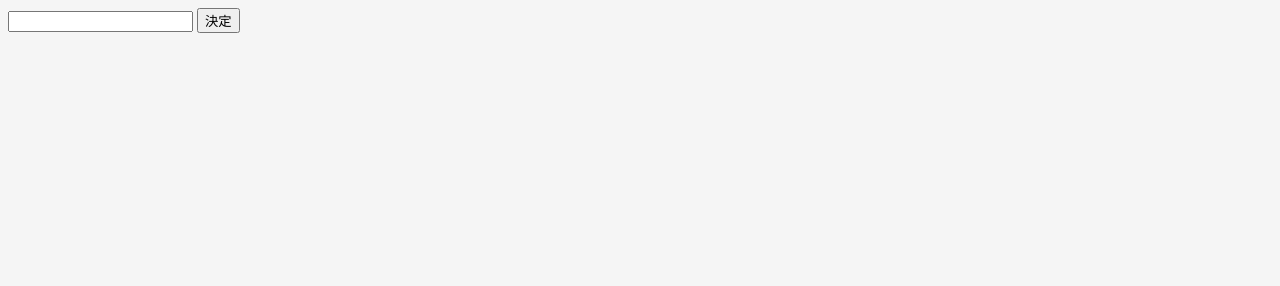
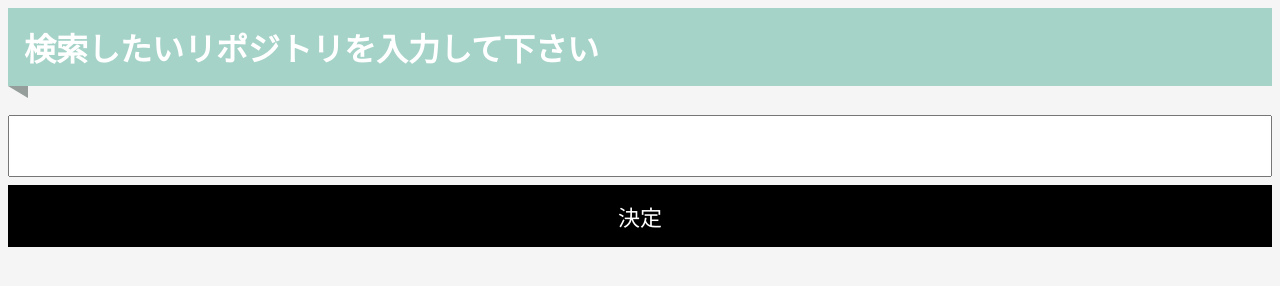
Before and after one commit to yumetonngo1017/intern, a website built with Parcel: page index.html in a window 1280 px wide. Built offline with nearby package versions, Linux system fonts and the light colour scheme.

Commit message:
Update css style

```diff
--- a/index.html
+++ b/index.html
@@ -3,11 +3,12 @@
   <link rel="stylesheet" href="style.css" type="text/css" />
 </head>
 <body>
+  <h1>検索したいリポジトリを入力して下さい</h1>
   <form name="retrieval">
-    <input name="textBox" id="id_textBox" type="text" value="" />
+    <input name="textBox" type="text" id="id_textBox"/>
     <input id="submit" type="button" value="決定"/>
   </form>
-  <h3 id="contant"></h3>
+  <h2 id="contant"></h2>
   <script src="./index.js"></script>
 </body>
 </html>
--- a/index.js
+++ b/index.js
@@ -1,29 +1,29 @@
 // submitボタンのDOM取得する
-var submitBtn = document.getElementById("submit");
+const submitBtn = document.getElementById("submit");
+
 // クリックイベントを登録する
 submitBtn.addEventListener("click", onButtonClick);
+
 //クッリクしたあとの処理
 function onButtonClick() {
   //検索内容の取得
   const search = document.retrieval.textBox.value;
   fetch('https://api.github.com/search/repositories?q=' + search + '&sort=stars&order=desc', {
-    method: 'GET' // or 'PUT'
+    method: 'GET'
   }).then(res => res.json())
+  .catch(error => console.error('Error:', error))
   .then(response => {
     const contantElem  = document.getElementById("contant");
     let tags = '';
     for (var i = 0; i < response.items.length; i++) {
-      /*tags += '<div class="name">'+ 'NAME : '  + response.items[i].name +  '</div>' + '<div class="star">' + '⭐️ : ' + response.items[i].stargazers_count + '</div>'
-      + '</div>' + '<div class="url">'+ 'URL : '  + response.items[i].url + '</div>';
-      */
+
       tags += '<div class="name">'+ 'NAME : '  + response.items[i].name +  '</div>' + '<div class="star">' + '⭐️ : ' + response.items[i].stargazers_count + '</div>'
       + '</div>' + `<a href="${response.items[i].clone_url}" class="url">`+ response.items[i].clone_url + '</a>';
+
+      contantElem.innerHTML = tags;
     }
-    contantElem.innerHTML = tags;
   });
 }
 
-
-
 //お助けコマンド
 //debugger
--- a/style.css
+++ b/style.css
@@ -2,9 +2,30 @@ body {
   background-color: #f5f5f5;
 }
 
+h1{
+position: relative;
+padding: 0.5em;
+background: #a6d3c8;
+color: white;
+}
+
+h1::before {
+position: absolute;
+content: '';
+top: 100%;
+left: 0;
+border: none;
+border-bottom: solid 12px transparent;
+border-right: solid 20px rgb(149, 158, 155);
+}
+
+.id_textBox{
+  width: 1000px;
+}
+
 .name {
   margin-top: 20px;
-  color: #4682b4;
+  color:   #737373;
 }
 
 .url {
@@ -17,7 +38,23 @@ body {
   font-size: 16px;
 }
 
-a:link { color: #989090; }
-a:visited { color: #989090; }
-a:hover { color: #989090; }
-a:active { color: #989090; }
+a:link, a:visited, a:hover, a:active {
+  color: #989090;
+}
+
+input[type=text] {
+  width: 100%;
+  padding: 12px 20px;
+  margin: 8px 0;
+  font-size: 30px;
+  color: gray;
+}
+
+input[type=button]{
+  padding: 15px 40px;
+  font-size: 22px;
+  background-color: #000;
+  color: #fff;
+  border-style: none;
+  width: 100%;
+}
```
